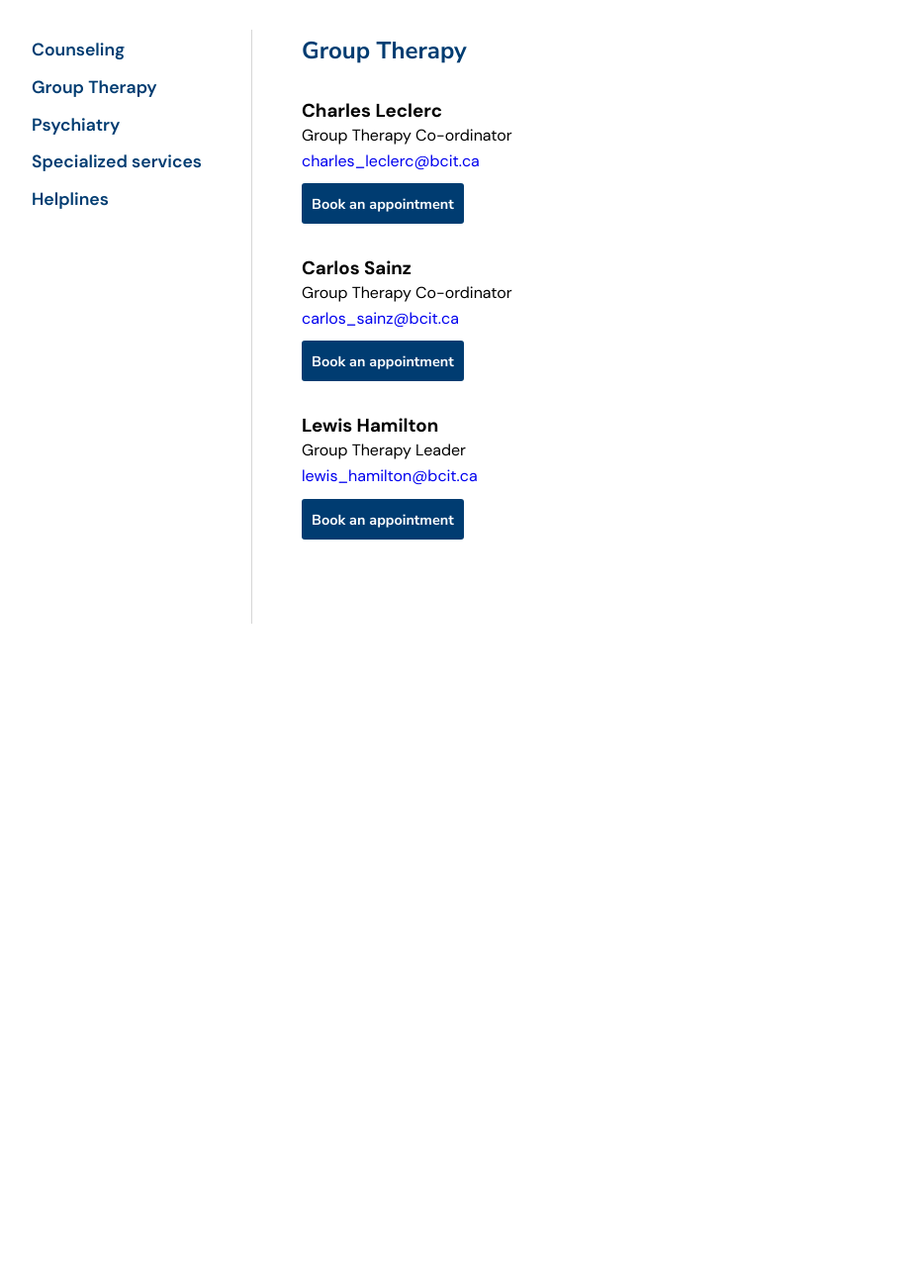
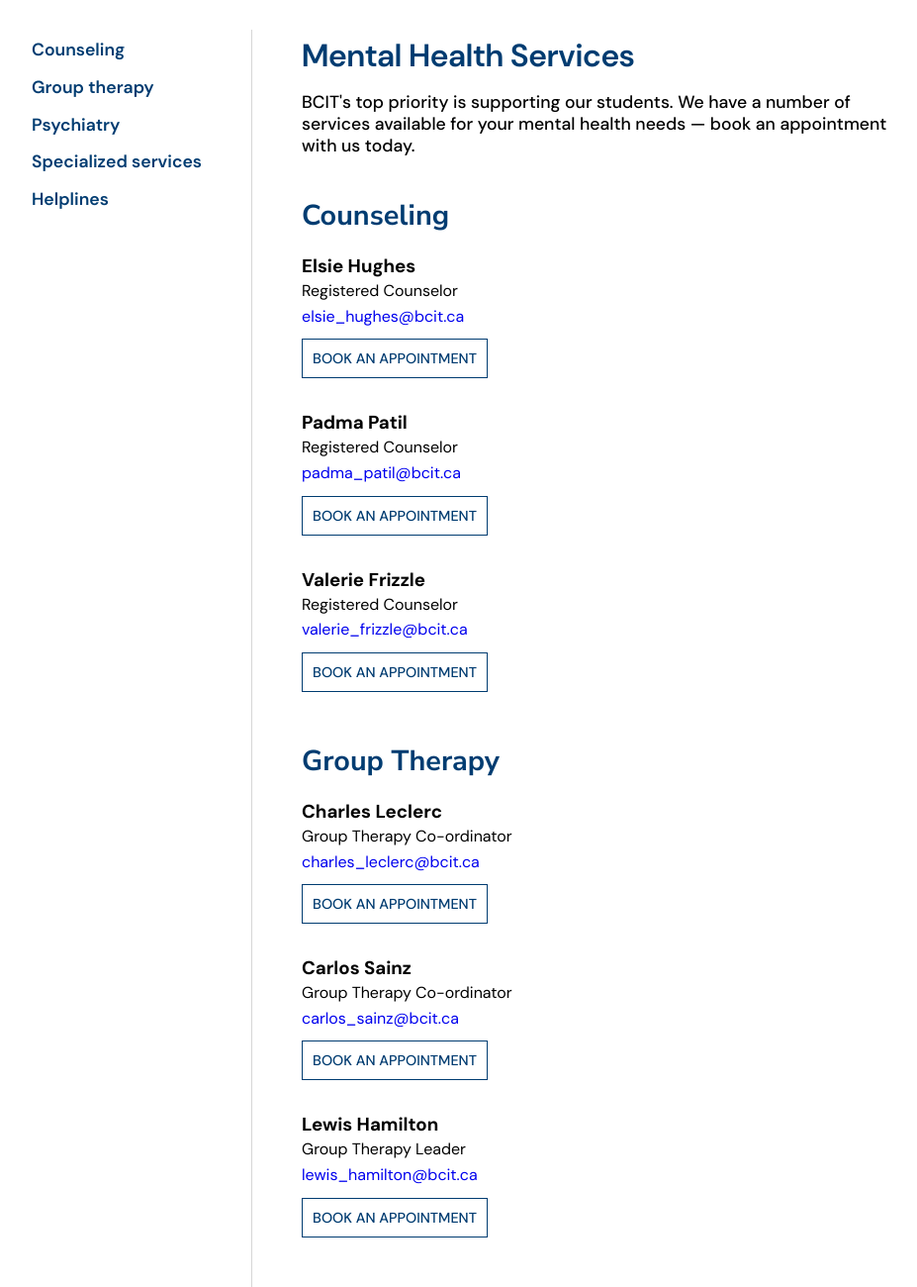
Before and after one commit to Gabe-CIT/TermProject, a Python web app: template templates/services.html in a window 1280 px wide. Shown: the part 140-1440 px from the top of the page at 99% size, without its empty margins (118-1045 px from the left). Before the commit the page ends 770 px from the top, so only its background shows below. Run offline with Jinja, Linux system fonts and the light colour scheme; the template is opened without the code that fills it, so the values that code supplies are empty.

Commit message:
Adding script for services page

```diff
--- a/static/css/services.css
+++ b/static/css/services.css
@@ -88,7 +88,7 @@ a {
     font-family: "jpAlva", Arial, Helvetica, sans-serif;
     font-size: 15px;
     text-transform: uppercase;
-    transition: all .15s ease-in-out;
+    transition: all .1s ease-in-out;
 }
 
 .portalnav a {
@@ -156,7 +156,6 @@ svg.logo {
 
 .cat-list-container {
     margin-left: var(--margin);
-    border-right: var(--divider);
     padding-right: 50px;
     height: 75vh;
 }
@@ -165,6 +164,7 @@ svg.logo {
     color: var(--bcit-blue);
     font-weight: 600;
     margin-top: 10px;
+    text-wrap: nowrap;
 }
 
 .cat-list li {
@@ -182,14 +182,35 @@ svg.logo {
 }
 
 .service-cat {
-    margin: 5px 0 0 50px;
+    padding: 5px 0 0 50px;
+    border-left: var(--divider);
+}
+
+.service-cat h1 {
+    color: var(--bcit-blue);
+    margin-bottom: 15px;
+    font-weight: 600;
+}
+
+.blurb {
+    margin-bottom: 40px;
+}
+
+.blurb p {
+    font-weight: 500;
+    font-size: 1.1rem;
+    width: 70%;
+}
+
+.directory {
+    margin-bottom: 50px;
 }
 
 .cat-name {
     color: var(--bcit-blue);
     font-family: "Nunito Sans", Arial, Helvetica, sans-serif;
-    font-size: 1.5rem;
-    margin-bottom: 2rem;
+    font-size: 1.8rem;
+    margin-bottom: 1.2rem;
 }
 
 .advisor {
@@ -207,35 +228,27 @@ svg.logo {
 
 .book-btn {
     width: fit-content;
-    margin-top: 10px;
+    margin: 10px 0;
     padding: 10px;
-    background-color: var(--bcit-blue);
-    border: none;
-    border-radius: 3px;
+    background-color: transparent;
+    border: 1px solid var(--bcit-blue);
     transition: all .1s ease-in-out;
     cursor: pointer;
-}
-
-.book-btn a {
+    text-transform: uppercase;
     text-decoration: none;
     color: #fff;
-    font-family: "Nunito Sans", Arial, Helvetica, sans-serif;
-    font-size: .9rem;
-    font-weight: 700;
+    font-family: "DM Sans", Arial, Helvetica, sans-serif;
+    font-size: .9em;
+    font-weight: 500;
+    color: var(--bcit-blue);
 }
 
 .book-btn:hover {
     background-color: var(--link-color);
-}
-
-.book-btn:hover a {
+    border-color: var(--link-color);
     color: #fff;
 }
 
-.counseling {
-    display: none;
+.book-btn:visited {
+    color: var(--bcit-blue);
 }
-
-/* .group-therapy {
-    display: none;
-} */
--- a/templates/services.html
+++ b/templates/services.html
@@ -35,13 +35,17 @@
         <div class="cat-list-container">
             <ul class="cat-list">
                 <li>Counseling</li>
-                <li>Group Therapy</li>
+                <li>Group therapy</li>
                 <li>Psychiatry</li>
                 <li>Specialized services</li>
                 <li>Helplines</li>
             </ul>
         </div>
         <div class="service-cat">
+            <div class="blurb">
+                <h1>Mental Health Services</h1>
+                <p>BCIT's top priority is supporting our students. We have a number of services available for your mental health needs — book an appointment with us today.</p>
+            </div>
             <div class="directory counseling">
                 <h2 class="cat-name">Counseling</h2>
                 <ul class="advisor-list">
@@ -51,7 +55,7 @@
                             <h3>Elsie Hughes</h3>
                             <p>Registered Counselor</p>
                             <p><a href="mailto:youfellforit@gmail.com">elsie_hughes@bcit.ca</a></p>
-                            <div class="book-btn"><a href="./booking.html">Book an appointment</a></div>
+                            <a href="./booking.html"><div class="book-btn">Book an appointment</div></a>
                         </div>
                     </li>
                     <li>
@@ -60,7 +64,7 @@
                             <h3>Padma Patil</h3>
                             <p>Registered Counselor</p>
                             <p><a href="mailto:youfellforit@gmail.com">padma_patil@bcit.ca</a></p>
-                            <div class="book-btn"><a href="./booking.html">Book an appointment</a></div>
+                            <a href="./booking.html"><div class="book-btn">Book an appointment</div></a>
                         </div>
                     </li>
                     <li>
@@ -69,7 +73,7 @@
                             <h3>Valerie Frizzle</h3>
                             <p>Registered Counselor</p>
                             <p><a href="mailto:youfellforit@gmail.com">valerie_frizzle@bcit.ca</a></p>
-                            <div class="book-btn"><a href="./booking.html">Book an appointment</a></div>
+                            <a href="./booking.html"><div class="book-btn">Book an appointment</div></a>
                         </div>
                     </li>
                 </ul>
@@ -83,7 +87,7 @@
                             <h3>Charles Leclerc</h3>
                             <p>Group Therapy Co-ordinator</p>
                             <p><a href="mailto:youfellforit@gmail.com">charles_leclerc@bcit.ca</a></p>
-                            <div class="book-btn"><a href="./booking.html">Book an appointment</a></div>
+                            <a href="./booking.html"><div class="book-btn">Book an appointment</div></a>
                         </div>
                     </li>
                     <li>
@@ -92,7 +96,7 @@
                             <h3>Carlos Sainz</h3>
                             <p>Group Therapy Co-ordinator</p>
                             <p><a href="mailto:youfellforit@gmail.com">carlos_sainz@bcit.ca</a></p>
-                            <div class="book-btn"><a href="./booking.html">Book an appointment</a></div>
+                            <a href="./booking.html"><div class="book-btn">Book an appointment</div></a>
                         </div>
                     </li>
                     <li>
@@ -101,12 +105,13 @@
                             <h3>Lewis Hamilton</h3>
                             <p>Group Therapy Leader</p>
                             <p><a href="mailto:youfellforit@gmail.com">lewis_hamilton@bcit.ca</a></p>
-                            <div class="book-btn"><a href="./booking.html">Book an appointment</a></div>
+                            <a href="./booking.html"><div class="book-btn">Book an appointment</div></a>
                         </div>
                     </li>
                 </ul>
             </div>
         </div>
+    <script src="../scripts/services.js"></script>
     </div>
 </body>
 </html>
```
Also changed, not shown: scripts/services.js (added).
